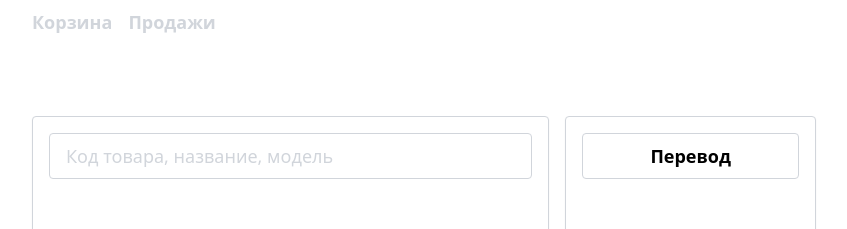
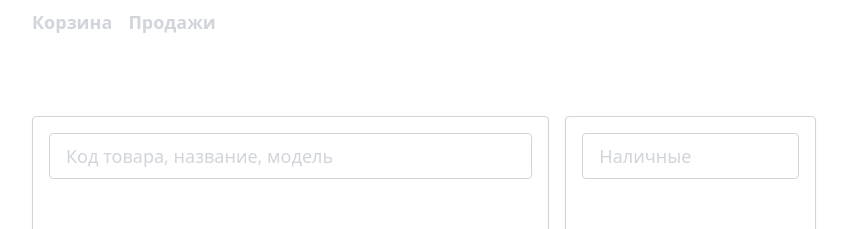
Before and after one commit to ctrlartspace/openmarket-frontend, a Vue app: page / in a window 1280 px wide. Shown: the top 229 px of the page, without its empty margins (216-1063 px from the left). Built offline with nearby package versions, Linux system fonts and the light colour scheme.

Commit message:
cart change design

```diff
--- a/src/components/CartChange.vue
+++ b/src/components/CartChange.vue
@@ -1,12 +1,28 @@
 <template>
-  <div
-    class="px-2 mb-4 rounded border border-gray-300 cursor-pointer hover:bg-gray-100"
-  >
+  <div>
+    <div class="relative">
+      <input
+        v-model="inputAmount"
+        class="mb-0 border border-gray-300 px-4 py-2 text-lg placeholder:font-normal placeholder:text-gray-300 appearance-none font-semibold rounded w-full focus:outline-2 focus:outline-black focus:bg-white"
+        placeholder="Наличные"
+        type="text"
+      />
+      <div
+        v-if="inputAmount"
+        class="absolute inset-y-0 right-2 flex items-center"
+      >
+        <span
+          class="material-icons text-gray-400 hover:text-gray-800 cursor-pointer"
+          @click="inputAmount = ''"
+          >close</span
+        >
+      </div>
+    </div>
     <div
-      class="p-2 text-lg font-semibold text-center select-none"
-      @click="onChangePaymentType"
+      v-if="inputAmount"
+      class="mt-4 px-4 py-2 border border-gray-300 rounded"
     >
-      {{ isCash ? "Наличные" : "Перевод" }}
+      <span class="text-lg font-semibold text-blue-400">{{ cartChange }}</span>
     </div>
   </div>
 </template>
@@ -17,11 +33,6 @@ import { useCartStore } from "@/stores/cart.store"
 
 const store = useCartStore()
 const inputAmount = ref(null)
-const isCash = ref(false)
 
 const cartChange = computed(() => inputAmount.value - store.getTotalAmount)
-
-const onChangePaymentType = () => {
-  isCash.value = !isCash.value
-}
 </script>
```
